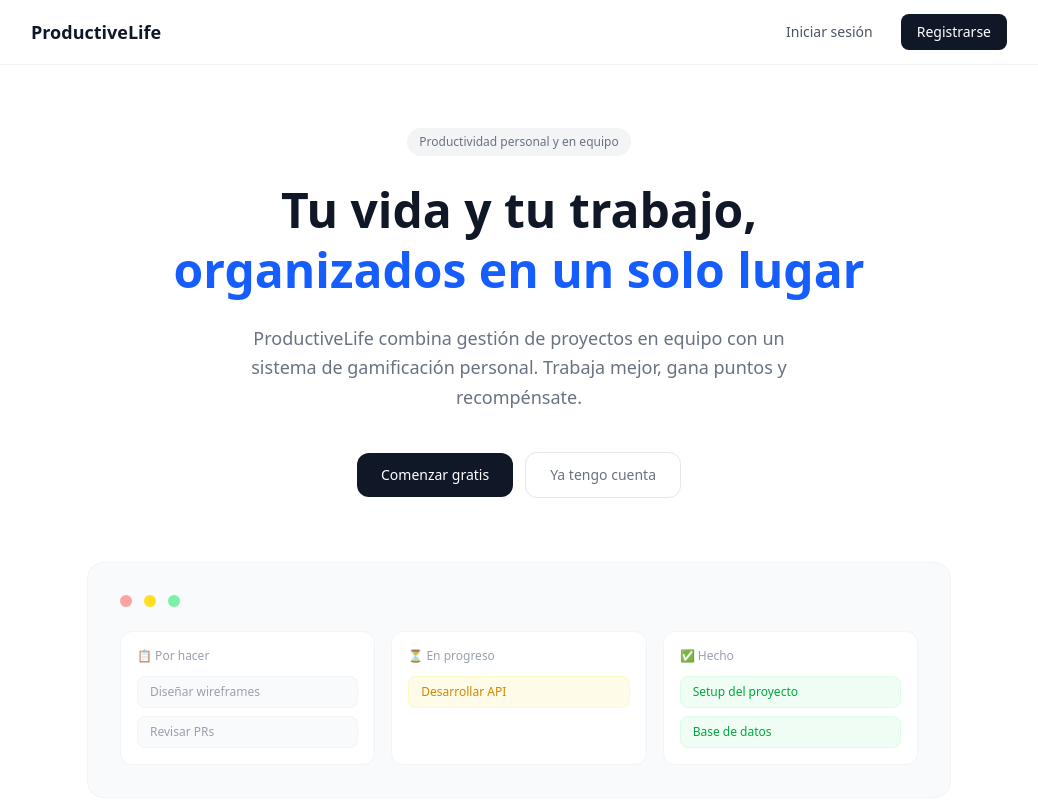
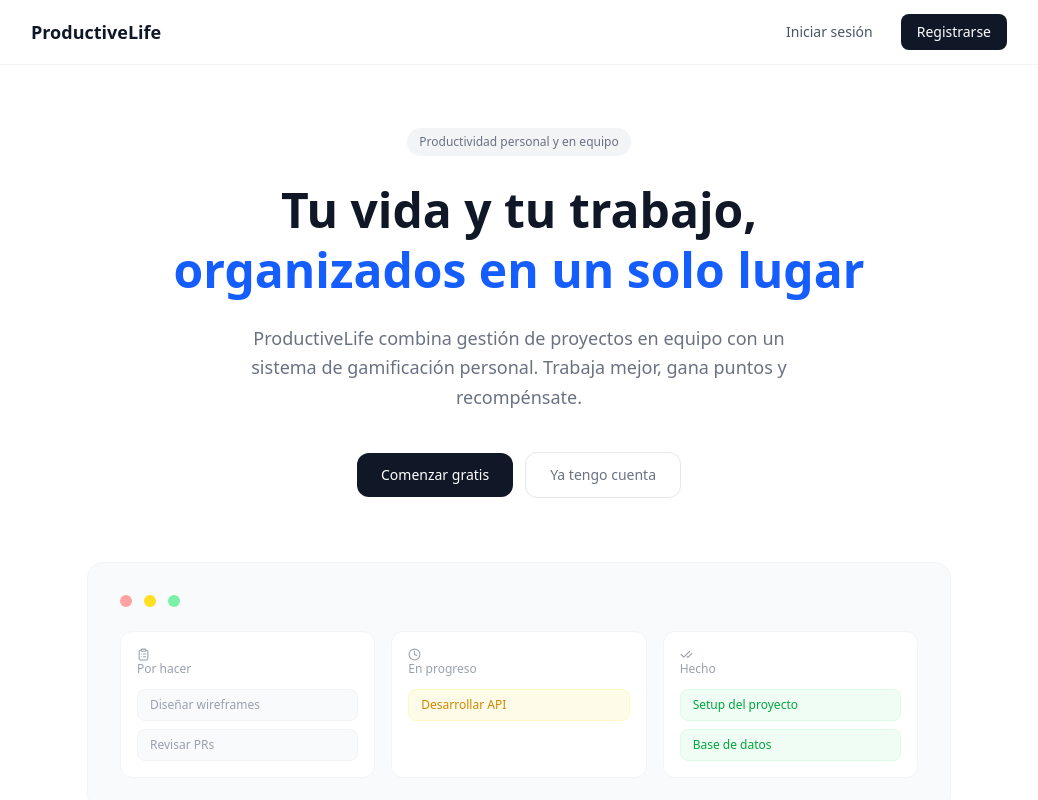
Before and after one commit to orleygalan/frontend-productivelife, a Next.js app: page / in a window 1280 px wide. Shown: the top 800 px of the page, without its empty margins (121-1159 px from the left). Built offline with nearby package versions, Linux system fonts and the light colour scheme.

Commit message:
style: cambiando iconos

```diff
--- a/src/app/page.tsx
+++ b/src/app/page.tsx
@@ -4,7 +4,7 @@ import { useAuthStore } from '@/store/authStore';
 import Link from 'next/link';
 import { useRouter } from 'next/navigation';
 import { useEffect } from 'react';
-import { Briefcase, Leaf, Star, Gift, Users, BarChart2 } from 'lucide-react';
+import { Briefcase, Leaf, Star, Gift, Users, BarChart2, CheckCheck, Clock, ClipboardList } from 'lucide-react';
 
 const features = [
   {
@@ -121,7 +121,9 @@ export default function Home() {
             </div>
             <div className="grid grid-cols-1 sm:grid-cols-3 gap-3 sm:gap-4">
               <div className="bg-white rounded-xl p-3 sm:p-4 border border-gray-100">
-                <p className="text-xs text-gray-400 mb-3 font-medium">📋 Por hacer</p>
+                <p className="text-xs text-gray-400 mb-3 font-medium">
+                  <ClipboardList size={13} /> Por hacer
+                </p>
                 <div className="space-y-2">
                   <div className="h-8 bg-gray-50 rounded-lg border border-gray-100 px-3 flex items-center">
                     <span className="text-xs text-gray-400">Diseñar wireframes</span>
@@ -132,7 +134,9 @@ export default function Home() {
                 </div>
               </div>
               <div className="bg-white rounded-xl p-3 sm:p-4 border border-gray-100">
-                <p className="text-xs text-gray-400 mb-3 font-medium">⏳ En progreso</p>
+                <p className="text-xs text-gray-400 mb-3 font-medium">
+                  <Clock size={13} /> En progreso
+                </p>
                 <div className="space-y-2">
                   <div className="h-8 bg-yellow-50 rounded-lg border border-yellow-100 px-3 flex items-center">
                     <span className="text-xs text-yellow-600">Desarrollar API</span>
@@ -140,7 +144,9 @@ export default function Home() {
                 </div>
               </div>
               <div className="bg-white rounded-xl p-3 sm:p-4 border border-gray-100">
-                <p className="text-xs text-gray-400 mb-3 font-medium">✅ Hecho</p>
+                <p className="text-xs text-gray-400 mb-3 font-medium">
+                  <CheckCheck size={13} /> Hecho
+                </p>
                 <div className="space-y-2">
                   <div className="h-8 bg-green-50 rounded-lg border border-green-100 px-3 flex items-center">
                     <span className="text-xs text-green-600">Setup del proyecto</span>
```
